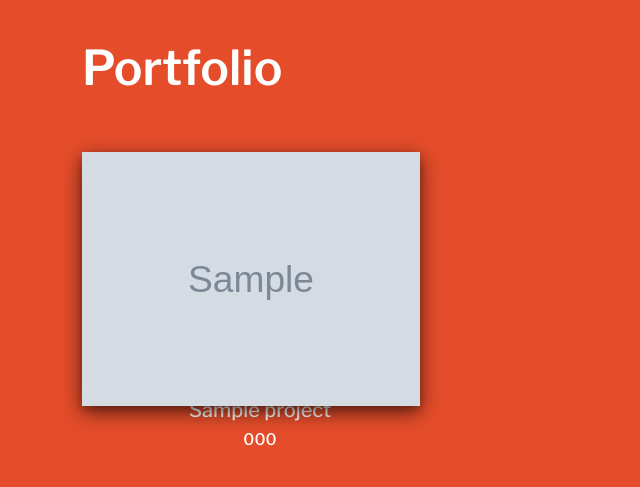
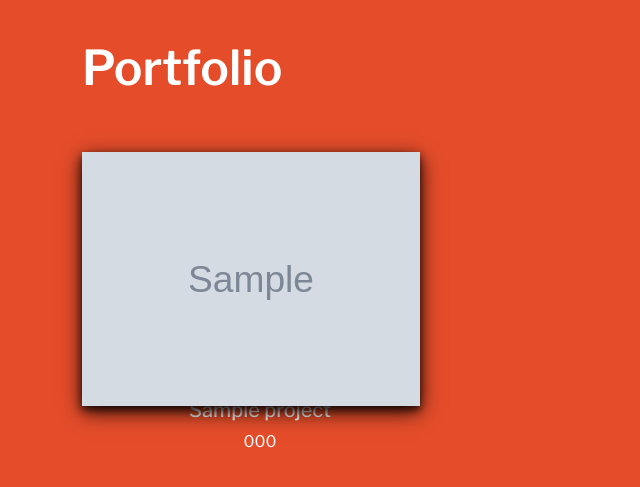
Before and after one commit to Bealby/murray_bealby, a Django app: page /portfolio in a window 1280 px wide. Shown: the part 62-549 px from the top of the page, without its empty margins (0-640 px from the left). Run offline with Django 3.2, Linux system fonts and the light colour scheme; tables that the repository leaves empty hold one stand-in row (values such as "Sample post"); grey boxes marked "Sample" are stand-in pictures; some libraries are stand-ins or nearby versions.

Commit message:
box shadow opacity

```diff
--- a/portfolio/templates/projects/projects.html
+++ b/portfolio/templates/projects/projects.html
@@ -28,7 +28,7 @@
                 </div>
             </div>
             <h5 class="text-center">{{ project.name }}</h5>
-            <h6 class="text-center">{{ project.code }}</h6>
+            <p class="text-center">{{ project.code }}</p>
         </div>
         {% endfor %}
         {% for project in projects %}
--- a/static/css/base.css
+++ b/static/css/base.css
@@ -104,7 +104,7 @@ body {
   position: absolute;
   -webkit-backface-visibility: hidden;
   backface-visibility: hidden;
-  box-shadow: 0 4px 8px 0 rgba(0, 0, 0, 0.2), 0 6px 20px 0 rgba(0, 0, 0, 0.6);
+  box-shadow: 0 4px 8px 0 rgba(0, 0, 0, 0.7), 0 6px 20px 0 rgba(0, 0, 0, 0.8);
 }
 
 .flip-card-back {
```
